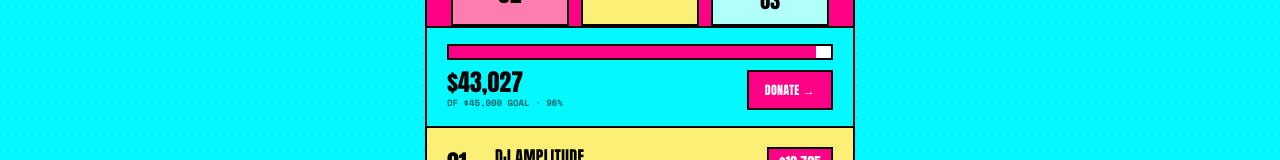
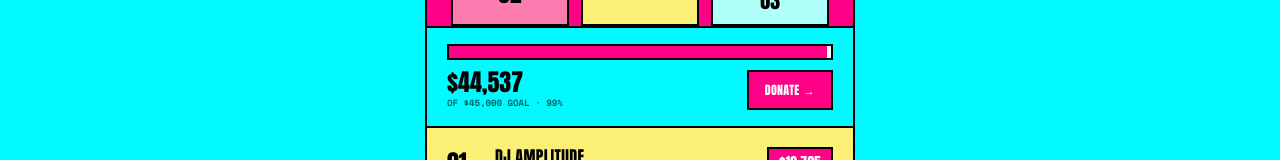
Before and after one commit to ndg24/dj-comp-leaderboard, a Next.js app: page / in a window 1280 px wide. Shown: the part 370-530 px from the top of the page. Built offline with nearby package versions, Linux system fonts and the light colour scheme.

Commit message:
Update leaderboard totals for 2026-09-22 10:40 PM

```diff
--- a/src/data/djs.ts
+++ b/src/data/djs.ts
@@ -41,9 +41,9 @@ export const siteConfig = {
   // Real overall campaign total — updated nightly alongside the DJ amounts.
   // Includes donations not tied to any DJ's own link, so it may run ahead of
   // the sum of amountRaised across djs[].
-  totalRaised: 43027,
+  totalRaised: 44537,
   // Updated automatically every time sync.py writes this file.
-  lastUpdated: "2026-09-22T22:40:26-05:00",
+  lastUpdated: "2026-09-22T22:40:55-05:00",
   donateUrl: "https://www.lightsonthelawn.org/dj-competition",
 };
 
```
